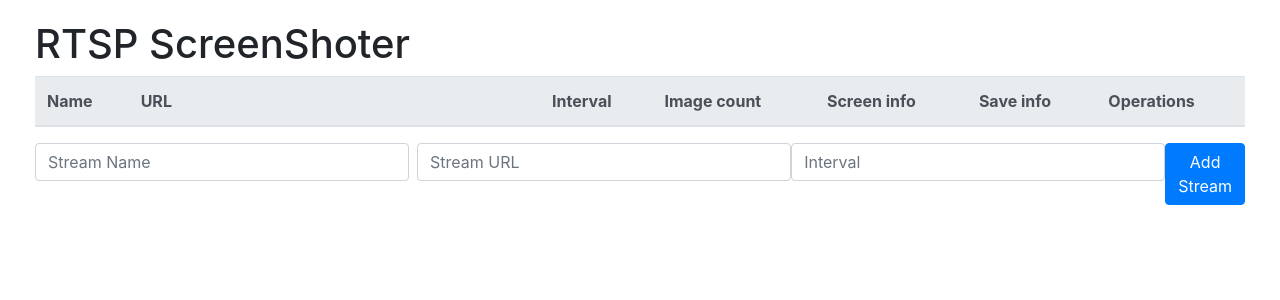
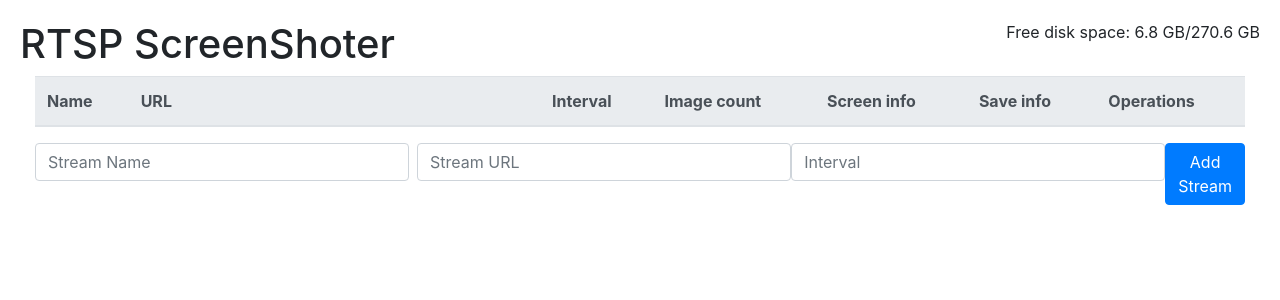
Before and after one commit to AlexanderMiron/RTSP_Screenshot, a Flask app: page / in a window 1280 px wide. Shown: the top 300 px of the page. Run offline with Flask 3, Linux system fonts and the light colour scheme; the visitor is signed in with stand-in values (Sample User, id 1); lists and menus that the app fills with data are empty; parts of the project's set-up code (start-up, migrations or seed data) failed here and were passed over; some libraries are stand-ins or nearby versions.

Commit message:
Add logging, flash, free disk space on index page

```diff
--- a/src/app.py
+++ b/src/app.py
@@ -20,7 +20,8 @@ from functions import (get_stream, load_state, save_state,
                        get_index_context, save_image_from_stream,
                        load_scheduler, add_scheduler_job,
                        get_folder_by_stream_name, check_disk_space,
-                       delete_archive, delete_old_archives, VideoCaptureException)
+                       delete_archive, delete_old_archives, VideoCaptureException,
+                       check_stream_and_space_job)
 
 app = Flask(__name__)
 app.secret_key = SECRET_KEY
@@ -71,10 +72,10 @@ def login():
         if user_data and user_data['password'] == password:
             user = User(username, password)
             login_user(user)
-            app.logger.info(f'Login successfully as {username}, remote ip {remote_ip}')
+            app.logger.info('Login successfully as {}, remote ip {}'.format(username, remote_ip))
             return redirect('/')
         else:
-            app.logger.warning(f'Invalid username or password, username {username}, remote ip {remote_ip}')
+            app.logger.warning('Invalid username or password, username {}, remote ip {}'.format(username, remote_ip))
             flash('Invalid username or password', 'danger')
     return render_template('login.html', form=form)
 
@@ -82,7 +83,7 @@ def login():
 @app.route('/logout')
 @login_required
 def logout():
-    app.logger.info(f'Logout successfully as {current_user.id}, remote ip {request.environ["REMOTE_ADDR"]}')
+    app.logger.info('Logout successfully as {}, remote ip {}'.format(current_user.id, request.environ["REMOTE_ADDR"]))
     logout_user()
     return redirect('/')
 
@@ -90,7 +91,14 @@ def logout():
 @app.route('/')
 @login_required
 def index():
-    return render_template('index.html', streams=get_index_context(), form=AddStreamForm())
+    space = shutil.disk_usage('.')
+    free_space = space.free
+    total_space = space.total
+    return render_template('index.html',
+                           streams=get_index_context(),
+                           form=AddStreamForm(),
+                           free_space=free_space,
+                           total_space=total_space)
 
 
 @app.route('/add_stream', methods=['POST'])
@@ -213,7 +221,7 @@ def download_all(stream_name):
         for file in os.listdir(image_folder):
             file_path = os.path.join(image_folder, file)
             zipf.write(file_path, file)
-    app.logger.debug(f'The archive for {stream_name} has been successfully created.')
+    app.logger.info(f'The archive for {stream_name} has been successfully created.')
     scheduler.add_job(
         delete_archive,
         'date',
@@ -253,7 +261,7 @@ def clear_folder(stream_name):
                 shutil.rmtree(file_path, ignore_errors=True)
         except (OSError, IsADirectoryError, WindowsError) as e:
             app.logger.warning(f'Folder for {stream_name} wasn\'t cleared due to {e}.')
-    app.logger.info(f'The command to delete the {stream_name} stream directory has been executed.')
+    app.logger.warning(f'The command to delete the {stream_name} stream directory has been executed.')
     flash(f'Folder for {stream_name} successfully cleared.', 'success')
     return redirect(url_for('list_files', stream_name=stream_name))
 
@@ -263,11 +271,13 @@ def create_app():
     handler = RotatingFileHandler('app.log', maxBytes=1024 * 1024, backupCount=5)
     handler.setFormatter(formatter)
     handler.setLevel(logging.INFO)
+    logging.getLogger('apscheduler').addHandler(handler)
     app.logger.addHandler(handler)
     delete_old_archives()
     load_state()
+    scheduler.add_job(check_stream_and_space_job, 'interval', minutes=1, id='check')
     load_scheduler(scheduler)
-    app.logger.info('The app is running.')
+    app.logger.warning('The app is running.')
     return app
 
 
--- a/src/functions.py
+++ b/src/functions.py
@@ -22,12 +22,29 @@ class VideoCaptureException(Exception):
 
 def add_scheduler_job(scheduler, stream):
     scheduler.add_job(
-        save_image_from_stream,
+        save_image_job,
         'interval',
         [stream],
         minutes=stream['interval'],
         id=stream['name']
     )
+
+
+def check_stream_and_space_job():
+    for stream in RTSP_STREAMS:
+        if not get_stream_info(stream['url'])['work']:
+            logger.error('The stream {} is not available.'.format(stream['name']))
+    try:
+        check_disk_space()
+    except DiskSpaceError:
+        logger.error('There is little space left on the device. Images cannot be saved.')
+
+
+def save_image_job(stream):
+    try:
+        save_image_from_stream(stream)
+    except (VideoCaptureException, DiskSpaceError) as e:
+        logger.error(e)
 
 
 def load_scheduler(scheduler):
@@ -96,7 +113,7 @@ def load_state():
         with open('state.json', 'r') as file:
             RTSP_STREAMS.extend(json.load(file, object_pairs_hook=load_with_datetime))
     except (FileNotFoundError, json.decoder.JSONDecodeError) as e:
-        logger.critical(f'Failed to read the thread settings file. The list is cleared. Error: {e}')
+        logger.critical('Failed to read the thread settings file. The list is cleared. Error: {}'.format(e))
 
 
 def delete_archive(stream_name):
@@ -165,7 +182,7 @@ def get_free_disk_space(path):
 
 def check_disk_space(path=IMAGE_FOLDER, required_space=FREE_DISK_SPACE_GB):
     if required_space > get_free_disk_space(path):
-        raise DiskSpaceError(f"Not enough disk space available. {required_space}GB required.")
+        raise DiskSpaceError("Not enough disk space available. {} GB required.".format(required_space))
 
 
 def save_image_from_stream(stream):
@@ -178,7 +195,8 @@ def save_image_from_stream(stream):
         if start_time and end_time and not start_time <= current_datetime.time() <= end_time:
             return None
         elif not (start_time and end_time):
-            raise ValueError('Invalid values for save_time_start or save_time_end.')
+            raise ValueError('Invalid values for save_time_start or save_time_end.'
+                             ' Stream: {}'.format(stream['name']))
     check_disk_space()
 
     save_folder = os.path.join(IMAGE_FOLDER, stream['name'])
@@ -187,13 +205,15 @@ def save_image_from_stream(stream):
     cap = cv2.VideoCapture(stream['url'])
     ret, frame = cap.read()
     if not ret:
-        raise VideoCaptureException('Failed to capture frame from the video stream. The stream may not be available.')
+        raise VideoCaptureException('Failed to capture frame from the video stream. The stream'
+                                    ' may not be available. Stream: {}'.format(stream['name']))
 
     if stream.get('resize'):
         if isinstance(stream.get('im_res_width'), int) and isinstance(stream.get('im_res_height'), int):
             frame = cv2.resize(frame, (int(stream.get('im_res_width')), int(stream.get('im_res_height'))))
         else:
-            logger.error('The resize function was specified but no parameters were specified.')
+            logger.error('The resize function was specified but no parameters were specified.'
+                         ' Stream: {}'.format(stream['name']))
     cap.release()
 
     extension = stream.get('extension', '.jpg')
--- a/src/templates/index.html
+++ b/src/templates/index.html
@@ -32,7 +32,10 @@
 </head>
 <body>
     <div class="container">
-        <h1>RTSP ScreenShoter</h1>
+        <div class="row justify-content-between">
+            <h1>RTSP ScreenShoter</h1>
+            <span>Free disk space: {{free_space|filesizeformat}}/{{total_space|filesizeformat}}</span>
+        </div>
         {% with messages = get_flashed_messages(with_categories=true) %}
             {% if messages %}
                 {% for category, message in messages %}
```
